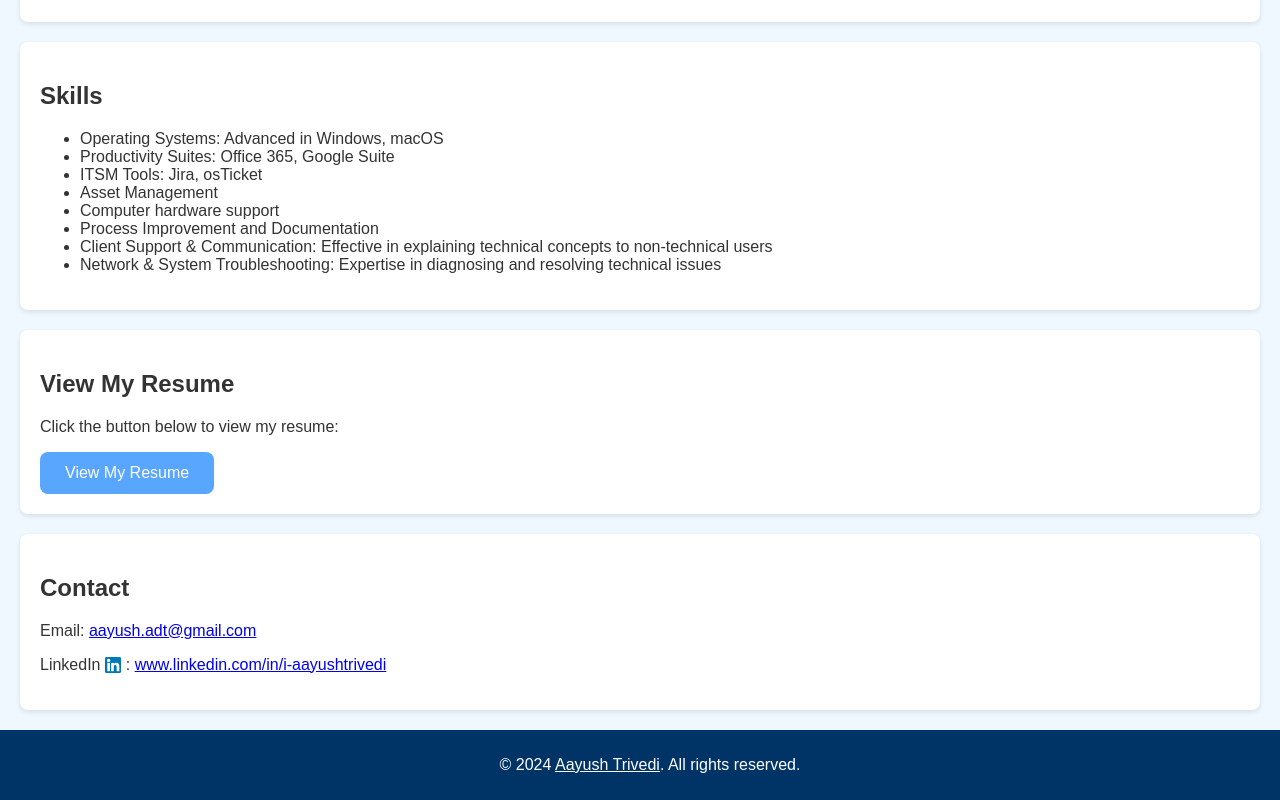
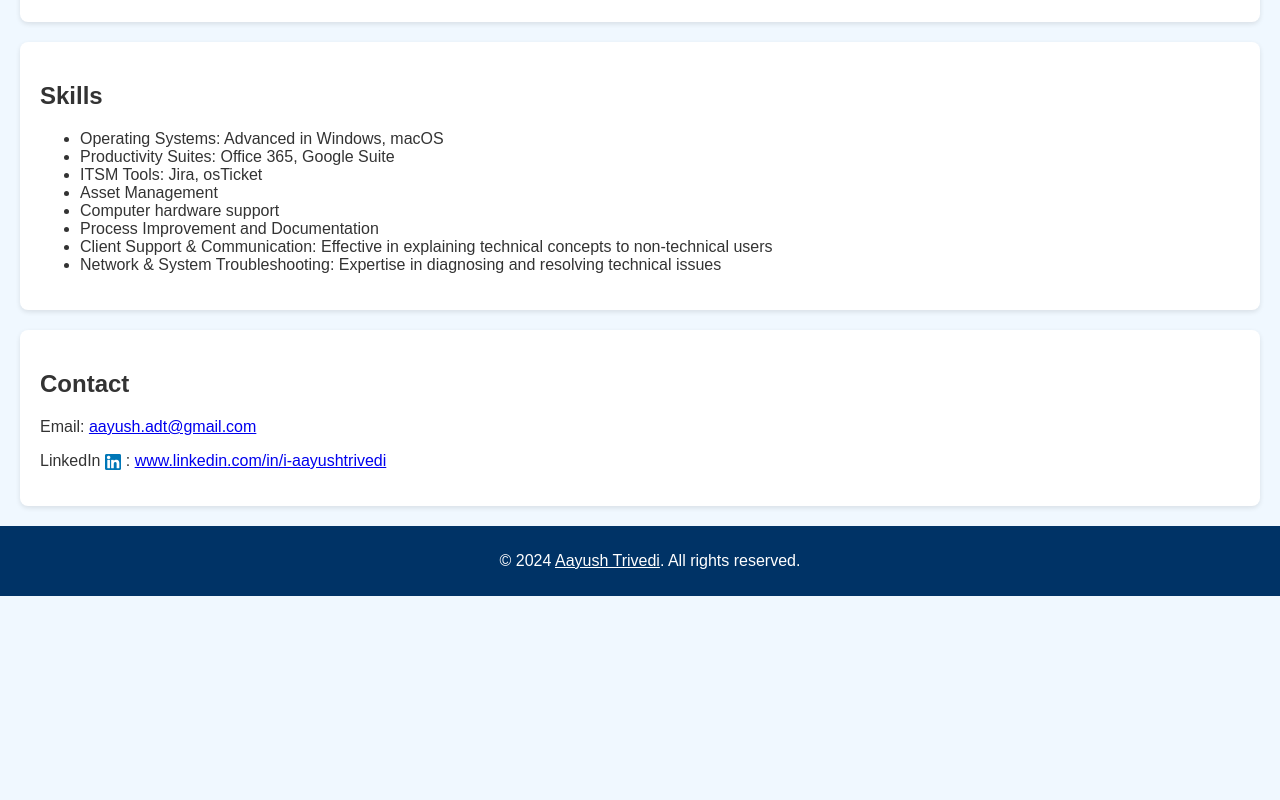
Before and after one commit to iaayushtrivedi/PortfolioWebsite, a plain HTML site: page index.html in a window 1280 px wide. Shown: the part 1072-1872 px from the top of the page. After the commit the page ends 1668 px from the top, so only its background shows below. Drawn offline with Linux system fonts and the light colour scheme.

Commit message:
Update index.html

```diff
--- a/index.html
+++ b/index.html
@@ -77,15 +77,6 @@
             </div>
         </section>
 
-	<section id="resume">
-		  <h2>View My Resume</h2>
-		  <p>Click the button below to view my resume:</p>
-		  <a href="Aayush Trivedi Resume.pdf" target="_blank"
-		     style="display: inline-block; padding: 12px 25px; background-color: #58a6ff; color: white; text-decoration: none; border-radius: 8px; font-size: 16px; text-align: center;">
-		     View My Resume
-		  </a>
-	</section>
-
         <section id="contact">
     <h2>Contact</h2>
     <p>Email: <a href="mailto:aayush.adt@gmail.com">aayush.adt@gmail.com</a></p>
```
